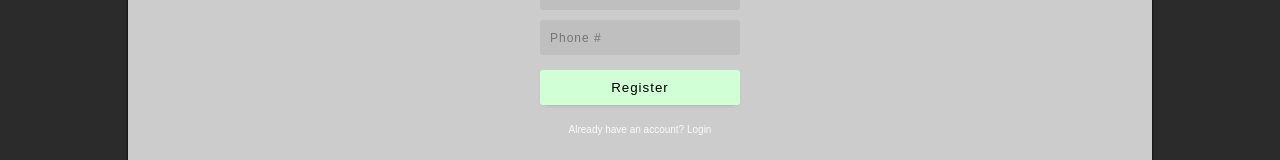
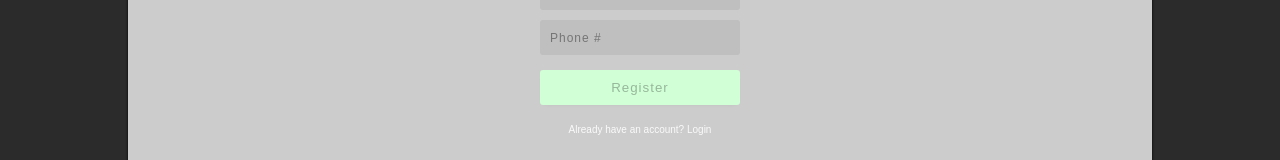
Before and after one commit to Build-Week-WEB28-Water-My-Plants/Front-End, a React (Create React App) app: page / in a window 1280 px wide. Shown: the part 890-1050 px from the top of the page. Built offline with nearby package versions, Linux system fonts and the light colour scheme.

Commit message:
working on validation

```diff
--- a/src/App.js
+++ b/src/App.js
@@ -30,33 +30,26 @@ function App() {
   return (
     <Container>
       <PlantsContext.Provider value={{ plants, setPlants, species, setSpecies }}>
-        {/* <UserContext.Provider value={{ user, setUser, isLoading, setIsLoading, isLogged, setIsLogged }}> */}
         <Header />
         <div className="main-content">
           {/* Unauthenticated routes */}
           <Switch>
-            {/* {!isLogged ? <Route exact path="/" component={Login} /> : <Redirect to="/plants" />} */}
-            <Route path="/login" component={Login} />
-            <Route exact path="/" component={Register} />
-
             {/* Was trying to redirect authenticated users to plants dashboard if they navigate to /login or /register while logged in */}
             {localStorage.getItem('token') && <Route path="/login" render={() => <Redirect to="/plants" />} />}
             {localStorage.getItem('token') && <Route path="/register" render={() => <Redirect to="/plants" />} />}
 
-
+            <Route path="/login" component={Login} />
+            <Route exact path="/" component={Register} />
             <Route path="/register" component={Register} />
 
             {/* Private Routes for authenticated users */}
             <PrivateRoute path="/usercp" component={UserCP} />
             <PrivateRoute exact path="/plants" component={Plants} />
-            {/* <PrivateRoute path="/plants/:id" component={Edit} /> */}
             <PrivateRoute exact path="/plants/:id" render={props => <Edit {...props} plants={plants} />} />
-            {/* <PrivateRoute path="/plants/:id" render={props => <Plant {...props} plants={plants} setPlants={setPlants} />} /> */}
             <PrivateRoute path="/create" component={CreatePlant} />
             <PrivateRoute path="/create-species" component={CreateSpecies} />
           </Switch>
         </div>
-        {/* </UserContext.Provider> */}
       </PlantsContext.Provider>
     </Container>
   );
--- a/src/components/Login.js
+++ b/src/components/Login.js
@@ -131,6 +131,7 @@ function Login(props) {
                     value={user.username}
                     onChange={handleChange}
                     autoComplete="off"
+                    disabled
                 />
                 <input
                     type="password"
@@ -139,8 +140,9 @@ function Login(props) {
                     value={user.password}
                     onChange={handleChange}
                     autoComplete="off"
+                    disabled
                 />
-                <button type="submit">Login</button>
+                <button type="submit" disabled>Login</button>
                 {/* <div className="extra-options">
                     <span onClick={() => history.push(`/register`)}>Register</span>
                     <span>Forgot Password</span>
--- a/src/components/Register.js
+++ b/src/components/Register.js
@@ -61,6 +61,7 @@ function Register(props) {
                     value={newUser.username}
                     onChange={handleChange}
                     autoComplete="off"
+                    disabled
                 />
                 <input
                     type="password"
@@ -69,6 +70,7 @@ function Register(props) {
                     value={newUser.password}
                     onChange={handleChange}
                     autoComplete="off"
+                    disabled
                 />
                 <input
                     type="tel"
@@ -77,8 +79,9 @@ function Register(props) {
                     value={newUser.phone_number}
                     onChange={handleChange}
                     autoComplete="off"
+                    disabled
                 />
-                <button type="submit">Register</button>
+                <button type="submit" disabled>Register</button>
                 <div className="extra-options">
                     <span onClick={() => history.push(`/login`)}>Already have an account? Login</span>
                 </div>
```
Also changed, not shown: src/components/visual/Header.js (+10 -4 lines).
